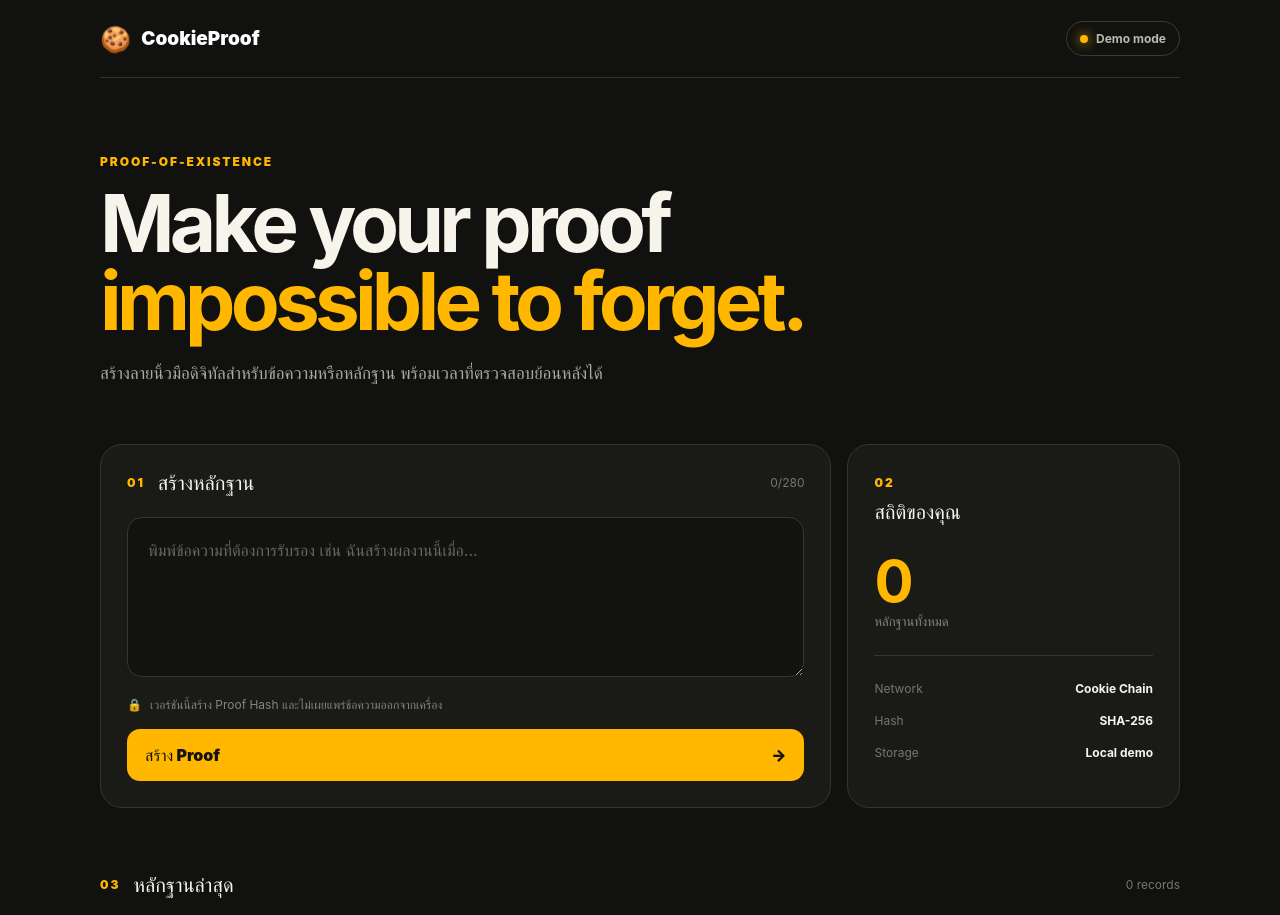
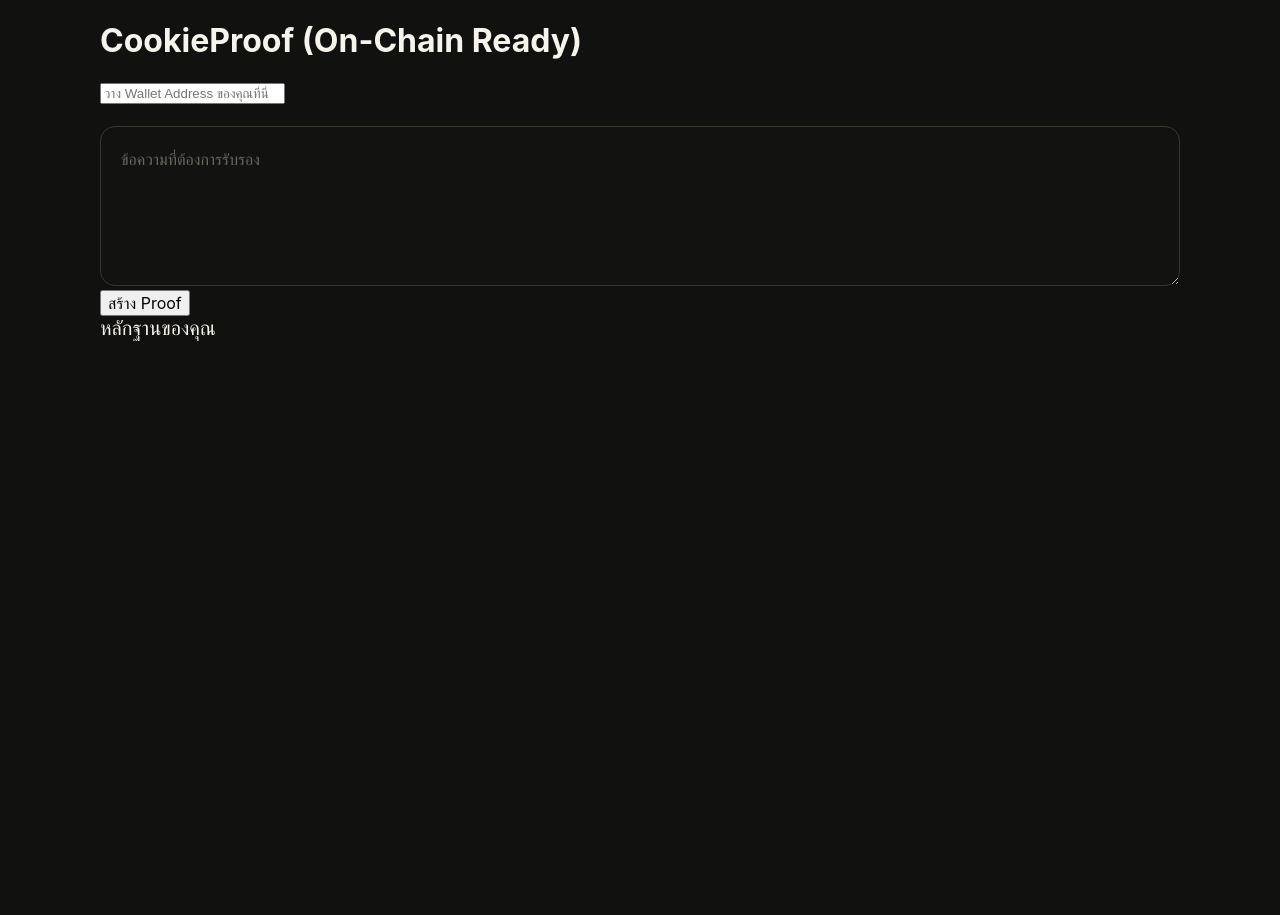
Before and after one commit to idzaer1234-crypto/cookieproof, a React (Vite) app: page / in a window 1280 px wide. Shown: the top 915 px of the page. After the commit the page ends 821 px from the top, so only its background shows below. Built offline with nearby package versions, Linux system fonts and the light colour scheme.

Commit message:
Update to manual address entry

```diff
--- a/package.json
+++ b/package.json
@@ -10,6 +10,10 @@
     "preview": "vite preview"
   },
   "dependencies": {
+    "@solana/wallet-adapter-base": "^0.9.28",
+    "@solana/wallet-adapter-react": "^0.15.40",
+    "@solana/wallet-adapter-react-ui": "^0.9.40",
+    "@solana/web3.js": "^1.99.0",
     "react": "^19.2.8",
     "react-dom": "^19.2.8"
   },
--- a/src/App.jsx
+++ b/src/App.jsx
@@ -1,201 +1,34 @@
-import { useEffect, useState } from 'react'
+import { useState, useEffect } from 'react'
 import './App.css'
 
-const shorten = (value) =>
-  value ? `${value.slice(0, 10)}...${value.slice(-8)}` : ''
-
-async function sha256(value) {
-  const data = new TextEncoder().encode(value)
-  const buffer = await crypto.subtle.digest('SHA-256', data)
-  return Array.from(new Uint8Array(buffer))
-    .map((byte) => byte.toString(16).padStart(2, '0'))
-    .join('')
-}
-
 export default function App() {
+  const [address, setAddress] = useState('')
   const [message, setMessage] = useState('')
   const [proofs, setProofs] = useState([])
-  const [working, setWorking] = useState(false)
-  const [notice, setNotice] = useState('')
 
   useEffect(() => {
-    try {
-      const saved = JSON.parse(localStorage.getItem('cookieproof-records') || '[]')
-      setProofs(saved)
-    } catch {
-      setProofs([])
-    }
+    const saved = JSON.parse(localStorage.getItem('cookieproof-records') || '[]')
+    setProofs(saved)
   }, [])
 
-  async function createProof() {
-    const cleanMessage = message.trim()
-
-    if (!cleanMessage) {
-      setNotice('กรุณาใส่ข้อความที่ต้องการรับรอง')
-      return
-    }
-
-    setWorking(true)
-    setNotice('กำลังสร้างหลักฐาน...')
-
-    try {
-      const createdAt = new Date().toISOString()
-      const hash = await sha256(`${cleanMessage}|${createdAt}`)
-      const record = {
-        id: crypto.randomUUID(),
-        message: cleanMessage,
-        hash,
-        createdAt,
-        status: 'Local proof',
-      }
-
-      const nextProofs = [record, ...proofs]
-      setProofs(nextProofs)
-      localStorage.setItem('cookieproof-records', JSON.stringify(nextProofs))
-      setMessage('')
-      setNotice('สร้างหลักฐานสำเร็จแล้ว')
-    } catch {
-      setNotice('สร้างหลักฐานไม่สำเร็จ กรุณาลองอีกครั้ง')
-    } finally {
-      setWorking(false)
-    }
-  }
-
-  async function copyHash(hash) {
-    await navigator.clipboard.writeText(hash)
-    setNotice('คัดลอก Proof Hash แล้ว')
+  function createProof() {
+    if (!address || !message) return alert('กรุณาระบุ Address และข้อความ')
+    const record = { id: Date.now(), address, message, date: new Date().toLocaleString() }
+    const next = [record, ...proofs]
+    setProofs(next)
+    localStorage.setItem('cookieproof-records', JSON.stringify(next))
+    setMessage('')
   }
 
   return (
     <main className="page">
-      <nav className="nav">
-        <a className="brand" href="#">
-          <span className="cookie">🍪</span>
-          <span>CookieProof</span>
-        </a>
-        <span className="network">
-          <i />
-          Demo mode
-        </span>
-      </nav>
+      <h1>CookieProof (On-Chain Ready)</h1>
+      <input placeholder="วาง Wallet Address ของคุณที่นี่" onChange={(e) => setAddress(e.target.value)} />
+      <textarea placeholder="ข้อความที่ต้องการรับรอง" onChange={(e) => setMessage(e.target.value)} />
+      <button onClick={createProof}>สร้าง Proof</button>
 
-      <section className="hero">
-        <div className="eyebrow">PROOF-OF-EXISTENCE</div>
-        <h1>
-          Make your proof
-          <span> impossible to forget.</span>
-        </h1>
-        <p>
-          สร้างลายนิ้วมือดิจิทัลสำหรับข้อความหรือหลักฐาน
-          พร้อมเวลาที่ตรวจสอบย้อนหลังได้
-        </p>
-      </section>
-
-      <section className="workspace">
-        <div className="composer card">
-          <div className="cardHeading">
-            <div>
-              <span className="step">01</span>
-              <h2>สร้างหลักฐาน</h2>
-            </div>
-            <span className="limit">{message.length}/280</span>
-          </div>
-
-          <textarea
-            maxLength="280"
-            value={message}
-            onChange={(event) => setMessage(event.target.value)}
-            placeholder="พิมพ์ข้อความที่ต้องการรับรอง เช่น ฉันสร้างผลงานนี้เมื่อ..."
-          />
-
-          <div className="privacy">
-            <span>🔒</span>
-            เวอร์ชันนี้สร้าง Proof Hash และไม่เผยแพร่ข้อความออกจากเครื่อง
-          </div>
-
-          <button
-            className="primary"
-            disabled={working}
-            onClick={createProof}
-          >
-            {working ? 'กำลังสร้าง...' : 'สร้าง Proof'}
-            <span>→</span>
-          </button>
-
-          {notice && <div className="notice">{notice}</div>}
-        </div>
-
-        <aside className="side card">
-          <span className="step">02</span>
-          <h2>สถิติของคุณ</h2>
-
-          <div className="stat">
-            <strong>{proofs.length}</strong>
-            <span>หลักฐานทั้งหมด</span>
-          </div>
-
-          <div className="chainInfo">
-            <div>
-              <span>Network</span>
-              <strong>Cookie Chain</strong>
-            </div>
-            <div>
-              <span>Hash</span>
-              <strong>SHA-256</strong>
-            </div>
-            <div>
-              <span>Storage</span>
-              <strong>Local demo</strong>
-            </div>
-          </div>
-        </aside>
-      </section>
-
-      <section className="records">
-        <div className="sectionTitle">
-          <div>
-            <span className="step">03</span>
-            <h2>หลักฐานล่าสุด</h2>
-          </div>
-          <span>{proofs.length} records</span>
-        </div>
-
-        {proofs.length === 0 ? (
-          <div className="empty">
-            <span>◎</span>
-            <h3>ยังไม่มีหลักฐาน</h3>
-            <p>สร้าง Proof แรกของคุณจากช่องด้านบน</p>
-          </div>
-        ) : (
-          <div className="recordList">
-            {proofs.map((proof) => (
-              <article className="record" key={proof.id}>
-                <div className="recordIcon">✓</div>
-                <div className="recordBody">
-                  <p>{proof.message}</p>
-                  <div className="meta">
-                    <span>{new Date(proof.createdAt).toLocaleString('th-TH')}</span>
-                    <span className="status">{proof.status}</span>
-                  </div>
-                  <code>{shorten(proof.hash)}</code>
-                </div>
-                <button
-                  className="copy"
-                  onClick={() => copyHash(proof.hash)}
-                  aria-label="Copy proof hash"
-                >
-                  คัดลอก
-                </button>
-              </article>
-            ))}
-          </div>
-        )}
-      </section>
-
-      <footer>
-        <strong>CookieProof</strong>
-        <span>Built for Cookie Chain</span>
-      </footer>
+      <h2>หลักฐานของคุณ</h2>
+      {proofs.map(p => <div key={p.id} className="card">{p.message} <small>{p.address.slice(0,6)}...</small></div>)}
     </main>
   )
 }
```
Also changed, not shown: 1 other file (tests, documents, lock files or other folders).
